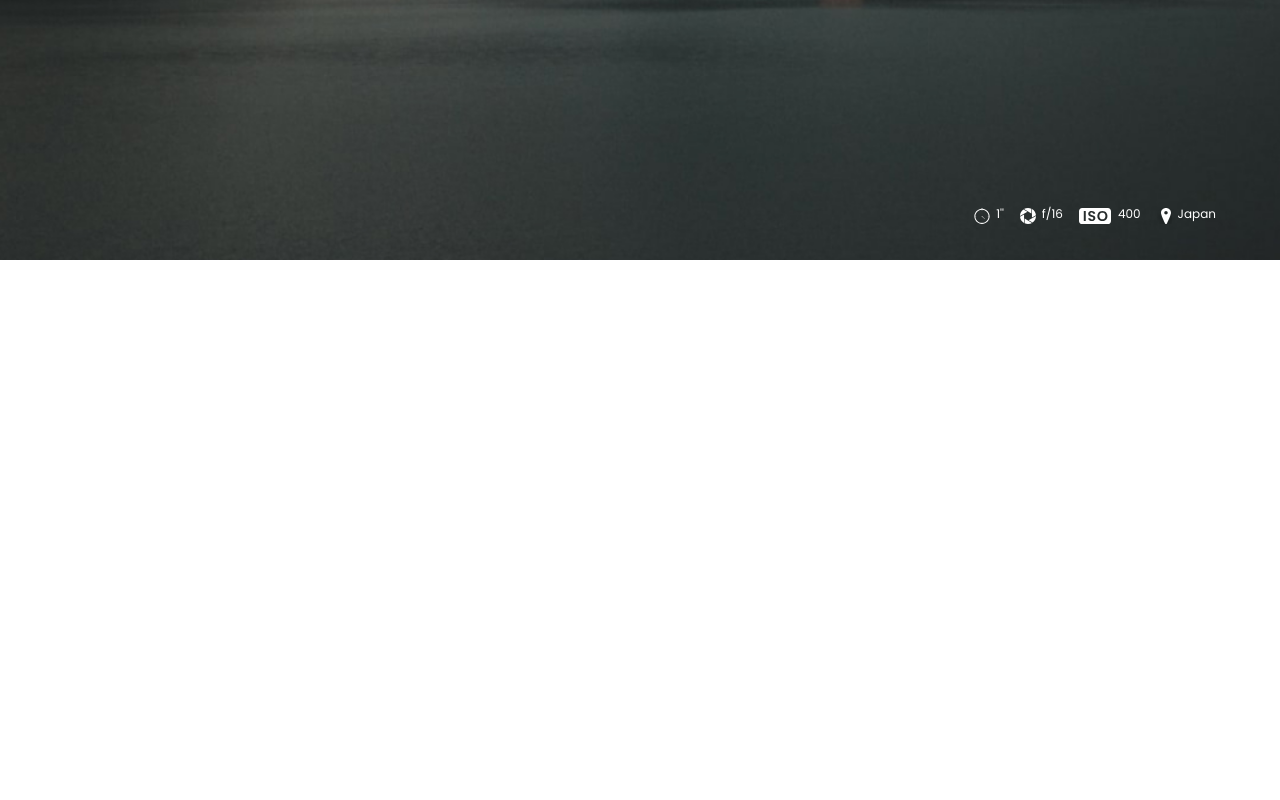
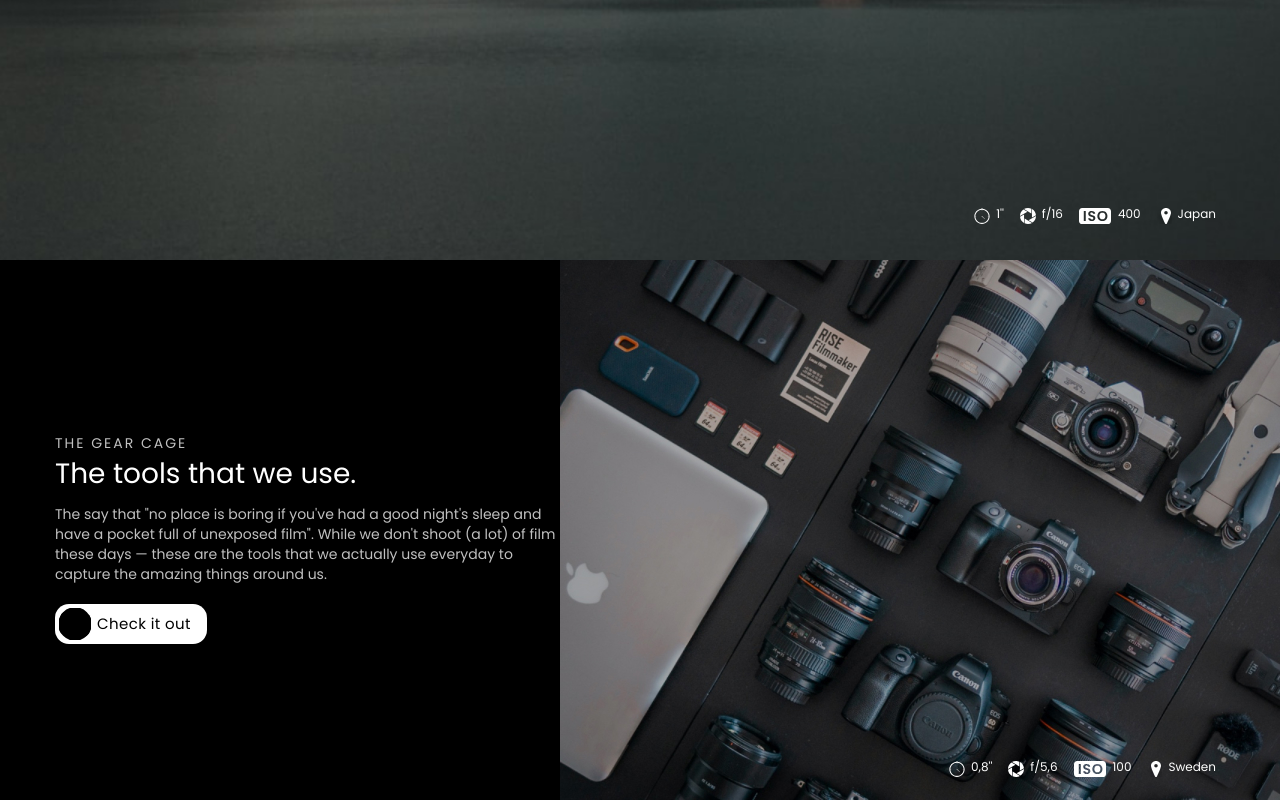
Before and after one commit to Daniil-gavrilooov/aperture, a plain HTML site: page app/index.html in a window 1280 px wide. Shown: the part 2882-3682 px from the top of the page. Before the commit the page ends 3142 px from the top, so only its background shows below. Drawn offline with Linux system fonts and the light colour scheme.

Commit message:
add section (tools)

```diff
--- a/app/index.html
+++ b/app/index.html
@@ -237,6 +237,55 @@
                 </ul>
             </div>
         </section>
+
+        <section class="tools">
+            <div class="container">
+                <div class="tools__inner">
+                    <div class="tools__info">
+                        <p class="tools__overhead">
+                            The Gear cage
+                        </p>
+
+                        <h5 class="tools__title">
+                            The tools that we use.
+                        </h5>
+
+                        <p class="tools__text">
+                            The say that "no place is boring if you've had a good night's sleep and have a pocket full
+                            of unexposed film". While we don't shoot (a lot) of film these days — these are the tools
+                            that we actually use everyday to capture the amazing things around us.
+                        </p>
+
+                        <div class="section__btn">
+                            <p class="section__btn-text">
+                                Check it out
+                            </p>
+                        </div>
+                    </div>
+
+                    <div class="tools__img">
+                        <img src="images/tools__img.jpg" alt="">
+                    </div>
+                </div>
+
+                <div class="photo-description">
+                    <ul class="photo-description__list">
+                        <li class="photo-description__item">
+                            0,8''
+                        </li>
+                        <li class="photo-description__item">
+                            f/5,6
+                        </li>
+                        <li class="photo-description__item">
+                            100
+                        </li>
+                        <li class="photo-description__item">
+                            Sweden
+                        </li>
+                    </ul>
+                </div>
+            </div>
+        </section>
     </main>
 
 
--- /dev/null
+++ b/app/scss/_tools.scss
@@ -0,0 +1,37 @@
+.tools {
+    padding-top: 173px;
+    padding-bottom: 153px;
+    height: 540px;
+    background-color: $black;
+    position: relative;
+
+    &__img{
+        position: absolute;
+        content: '';
+        right: 0;
+        top: 0;
+    }
+
+
+    &__overhead {
+        letter-spacing: 2px;
+        text-transform: uppercase;
+        margin-bottom: 5px;
+    }
+
+    &__title {
+        font-size: 28px;
+        line-height: 32px;
+        margin-bottom: 14px;
+        color: $white;
+    }
+
+    &__text{
+        max-width: 514px;
+        margin-bottom: 20px;
+    }
+
+    & .section__btn{
+        max-width: 152px;
+    }
+}
--- a/app/scss/style.scss
+++ b/app/scss/style.scss
@@ -4,6 +4,7 @@
 @import "_header";
 @import "_portfolio";
 @import "_design";
+@import "_tools";
 
 body {
     font-family: "Poppins", sans-serif;
```
Also changed, not shown: app/css/style.min.css, app/images/tools__img.jpg (added).
